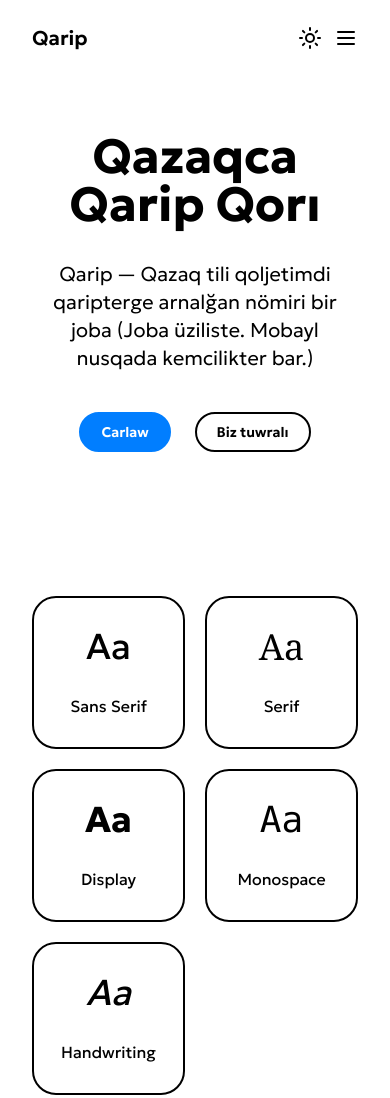
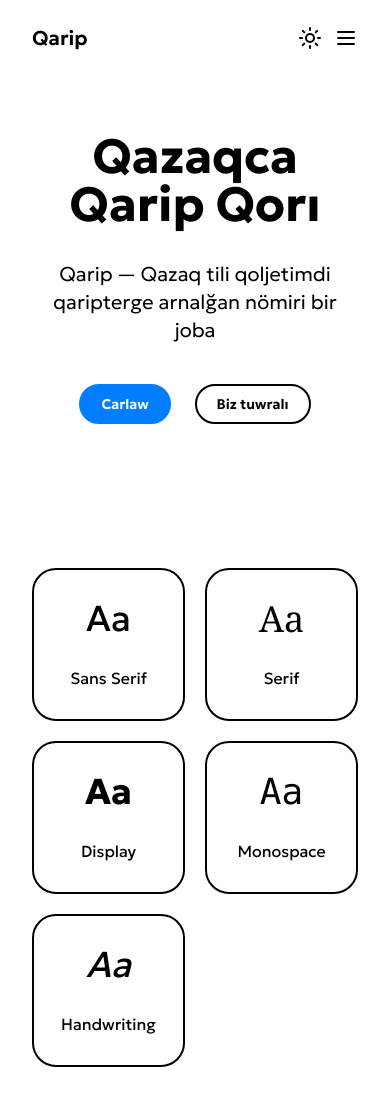
Before and after one commit to madiyar/qarip.kz, an Astro site: page / in a window 390 px wide. Shown: the top 1098 px of the page. Built offline with nearby package versions, Linux system fonts and the light colour scheme; Astro itself is replaced by a stand-in of ours.

Commit message:
fix: info

```diff
--- a/src/pages/index.astro
+++ b/src/pages/index.astro
@@ -21,10 +21,11 @@ const newFonts = fonts
 <Layout title="Qarip — Қазақша қаріп қоры">
 	<!-- Инфо -->
 	<section class="flex flex-col items-center gap-8 py-8 dark:text-white">
-		<h1 class="text-5xl sm:text-7xl font-bold text-center z-10">Qazaqca Qarip Qorı</h1>
-		<p class="text-xl sm:text-2xl max-w-2xl text-center font-light z-10">Qarip — Qazaq tili qoljetimdi qaripterge arnalğan nömiri bir joba
-			(Joba üziliste. Mobayl nusqada kemcilikter bar.)</p>
-		<div class="flex items-center gap-6 mt-2 z-10">
+		<h1 class="text-5xl sm:text-7xl font-bold text-center">Qazaqca Qarip Qorı</h1>
+		<p class="text-xl sm:text-2xl max-w-2xl text-center font-light">
+			Qarip — Qazaq tili qoljetimdi qaripterge arnalğan nömiri bir joba
+		</p>
+		<div class="flex items-center gap-6 mt-2">
 			<a href="/qaripter" class="btn border-brand bg-brand text-white hover:bg-brand-dark hover:border-brand-dark">Carlaw</a>
 			<a href="/about-us" class="btn border-black dark:border-white hover:text-brand hover:border-brand dark:hover:border-brand">Biz tuwralı</a>
 		</div>
```
